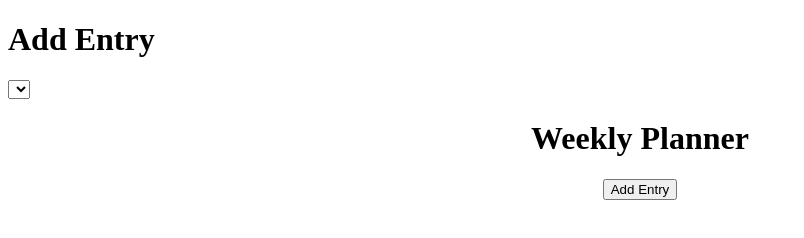
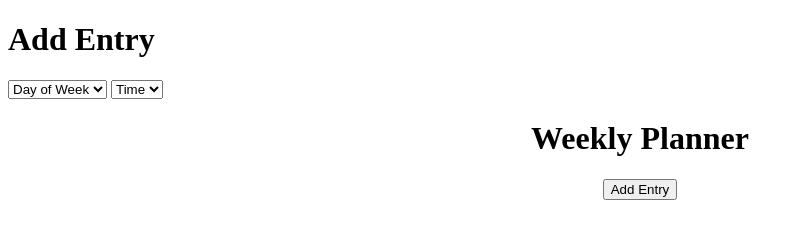
Before and after one commit to jsygo/week-planner, a plain HTML site: page index.html in a window 1280 px wide. Shown: the whole page, without its empty margins (0-804 px from the left). Drawn offline with Linux system fonts and the light colour scheme.

Commit message:
added more options

```diff
--- a/index.html
+++ b/index.html
@@ -15,11 +15,31 @@
         </div>
         <div class="row">
           <select name="day" id="day-select">
+            <option selected>Day of Week</option>
             <option></option>
             <option></option>
-
             <option></option>
-
+            <option></option>
+            <option></option>
+            <option></option>
+            <option></option>
+          </select>
+          <select name="time" id="time-select">
+            <option selected>Time</option>
+            <option></option>
+            <option></option>
+            <option></option>
+            <option></option>
+            <option></option>
+            <option></option>
+            <option></option>
+            <option></option>
+            <option></option>
+            <option></option>
+            <option></option>
+            <option></option>
+            <option></option>
+            <option></option>
           </select>
         </div>
         <div class="row">
```
